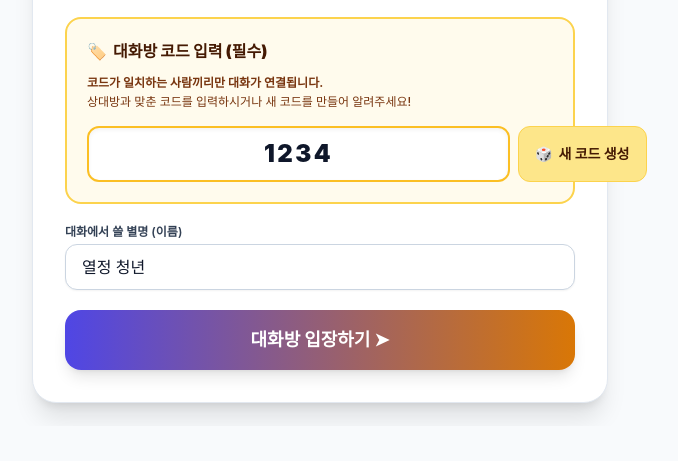
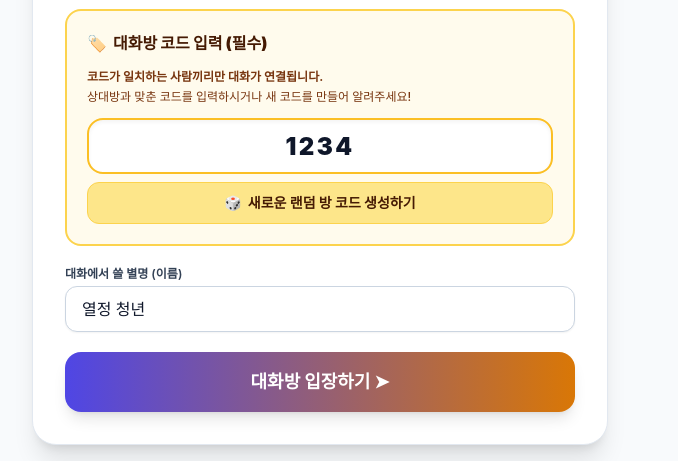
Before and after one commit to kimnaryeong1001-lab/codj, a plain HTML site: page index.html in a window 1280 px wide. Shown: the part 374-835 px from the top of the page, without its empty margins (320-998 px from the left). Before the commit the page ends 800 px from the top, so only its background shows below. Drawn offline with nearby package versions, Linux system fonts and the light colour scheme; a web font is replaced by a local one.

Commit message:
Add files via upload

```diff
--- a/index.html
+++ b/index.html
@@ -94,7 +94,7 @@
         </div>
 
         <!-- 2. 대화방 코드 입력칸 (코드가 맞는 사람끼리 매칭!) -->
-        <div class="bg-amber-50/90 border-2 border-amber-300 rounded-2xl p-4 sm:p-5 space-y-2.5 shadow-xs">
+        <div class="bg-amber-50/90 border-2 border-amber-300 rounded-2xl p-4 sm:p-5 space-y-3 shadow-xs">
           <label for="inputRoomCode" class="block text-amber-950 font-black text-base flex items-center gap-1.5">
             <span>🏷️</span> 대화방 코드 입력 (필수)
           </label>
@@ -103,11 +103,14 @@
             상대방과 맞춘 코드를 입력하시거나 새 코드를 만들어 알려주세요!
           </p>
 
-          <div class="flex items-center gap-2 pt-1">
-            <input type="text" id="inputRoomCode" class="flex-1 h-14 px-3 text-center tracking-widest text-2xl font-black uppercase rounded-xl border-2 border-amber-400 bg-white focus:outline-none focus:ring-2 focus:ring-amber-500 shadow-inner" placeholder="예: 1234" maxlength="12" value="1234" required>
-            <button type="button" id="generateRandomCodeBtn" class="h-14 px-4 rounded-xl bg-amber-200 hover:bg-amber-300 active:bg-amber-400 text-amber-950 font-bold text-sm whitespace-nowrap transition-all cursor-pointer border border-amber-300 flex items-center justify-center gap-1.5 shadow-xs" title="새로운 임의의 4자리 방 번호를 만듭니다">
+          <div class="space-y-2">
+            <!-- 화면 밖으로 절대 튀어나오지 않는 꽉 찬 입력창 -->
+            <input type="text" id="inputRoomCode" class="w-full h-14 px-4 text-center tracking-widest text-2xl font-black uppercase rounded-2xl border-2 border-amber-400 bg-white focus:outline-none focus:ring-2 focus:ring-amber-500 shadow-inner block" placeholder="예: 1234" maxlength="12" value="1234" required>
+
+            <!-- 아래로 깔끔하게 정렬된 새 코드 생성 버튼 -->
+            <button type="button" id="generateRandomCodeBtn" class="w-full py-2.5 rounded-xl bg-amber-200 hover:bg-amber-300 active:bg-amber-400 text-amber-950 font-bold text-xs sm:text-sm flex items-center justify-center gap-1.5 border border-amber-300 shadow-2xs transition-all cursor-pointer" title="새로운 임의의 4자리 방 번호를 만듭니다">
               <span>🎲</span>
-              <span>새 코드 생성</span>
+              <span>새로운 랜덤 방 코드 생성하기</span>
             </button>
           </div>
         </div>
```
